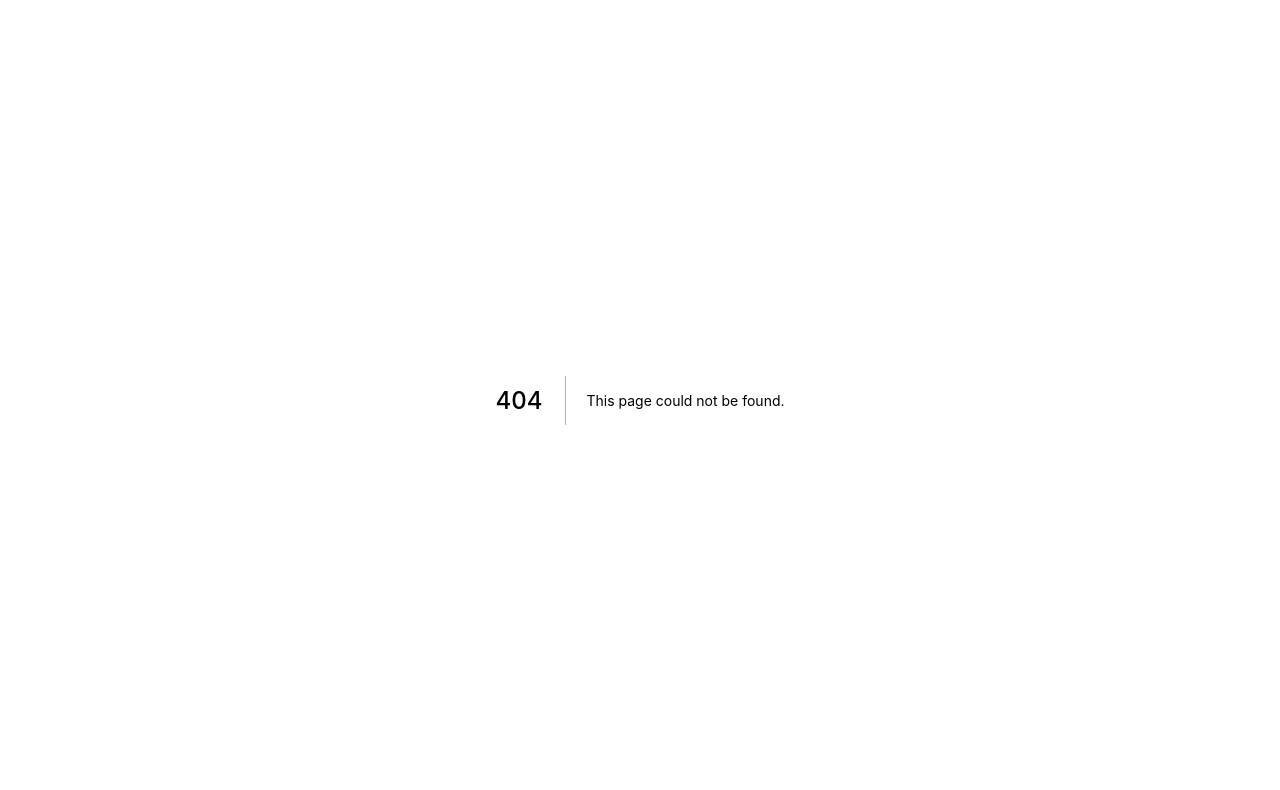
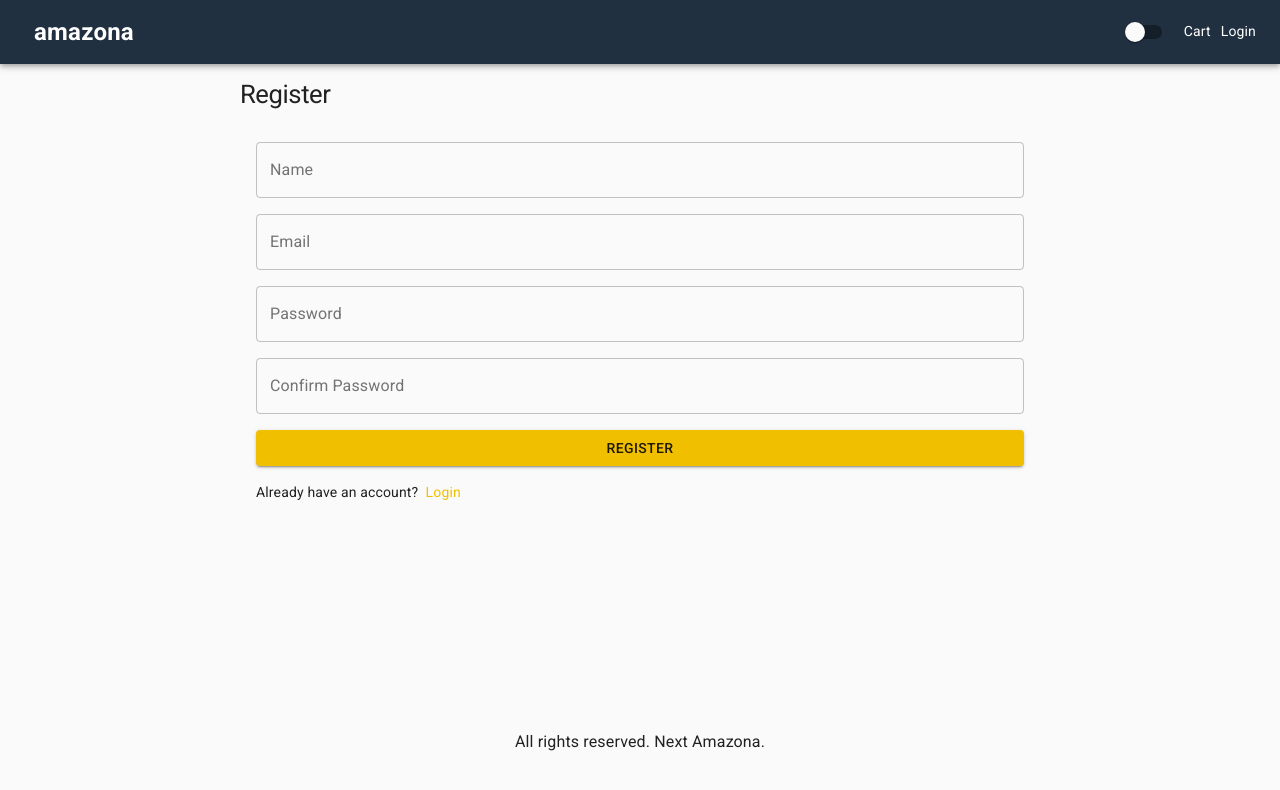
Before and after one commit to navidsotoudeh/next-amazona, a Next.js app: page /register in a window 1280 px wide. Before the commit this address had no page. Shown: the top 790 px of the page. Built offline with nearby package versions, Linux system fonts and the light colour scheme.

Commit message:
Ready to deploy3

```diff
--- /dev/null
+++ b/pages/register.js
@@ -0,0 +1,198 @@
+import {
+  List,
+  ListItem,
+  Typography,
+  TextField,
+  Button,
+  Link,
+} from "@material-ui/core";
+import axios from "axios";
+import { useRouter } from "next/router";
+import NextLink from "next/link";
+import React, { useContext, useEffect } from "react";
+import Layout from "../components/Layout";
+import { Store } from "../utils/Store";
+import useStyles from "../utils/styles";
+import Cookies from "js-cookie";
+import { Controller, useForm } from "react-hook-form";
+import { useSnackbar } from "notistack";
+
+export default function Register() {
+  const {
+    handleSubmit,
+    control,
+    formState: { errors },
+  } = useForm();
+  const { enqueueSnackbar, closeSnackbar } = useSnackbar();
+  const router = useRouter();
+  const { redirect } = router.query;
+  const { state, dispatch } = useContext(Store);
+  const { userInfo } = state;
+  useEffect(() => {
+    if (userInfo) {
+      router.push("/");
+    }
+  }, []);
+
+  const classes = useStyles();
+  const submitHandler = async ({ name, email, password, confirmPassword }) => {
+    closeSnackbar();
+    if (password !== confirmPassword) {
+      enqueueSnackbar("Passwords don't match", { variant: "error" });
+      return;
+    }
+    try {
+      const { data } = await axios.post("/api/users/register", {
+        name,
+        email,
+        password,
+      });
+      dispatch({ type: "USER_LOGIN", payload: data });
+      Cookies.set("userInfo", data);
+      router.push(redirect || "/");
+    } catch (err) {
+      enqueueSnackbar(
+        err.response.data ? err.response.data.message : err.message,
+        { variant: "error" }
+      );
+    }
+  };
+  return (
+    <Layout title="Register">
+      <form onSubmit={handleSubmit(submitHandler)} className={classes.form}>
+        <Typography component="h1" variant="h1">
+          Register
+        </Typography>
+        <List>
+          <ListItem>
+            <Controller
+              name="name"
+              control={control}
+              defaultValue=""
+              rules={{
+                required: true,
+                minLength: 2,
+              }}
+              render={({ field }) => (
+                <TextField
+                  variant="outlined"
+                  fullWidth
+                  id="name"
+                  label="Name"
+                  inputProps={{ type: "name" }}
+                  error={Boolean(errors.name)}
+                  helperText={
+                    errors.name
+                      ? errors.name.type === "minLength"
+                        ? "Name length is more than 1"
+                        : "Name is required"
+                      : ""
+                  }
+                  {...field}
+                />
+              )}
+            />
+          </ListItem>
+          <ListItem>
+            <Controller
+              name="email"
+              control={control}
+              defaultValue=""
+              rules={{
+                required: true,
+                pattern: /^[a-z0-9._%+-]+@[a-z0-9.-]+\.[a-z]{2,4}$/,
+              }}
+              render={({ field }) => (
+                <TextField
+                  variant="outlined"
+                  fullWidth
+                  id="email"
+                  label="Email"
+                  inputProps={{ type: "email" }}
+                  error={Boolean(errors.email)}
+                  helperText={
+                    errors.email
+                      ? errors.email.type === "pattern"
+                        ? "Email is not valid"
+                        : "Email is required"
+                      : ""
+                  }
+                  {...field}
+                />
+              )}
+            />
+          </ListItem>
+          <ListItem>
+            <Controller
+              name="password"
+              control={control}
+              defaultValue=""
+              rules={{
+                required: true,
+                minLength: 6,
+              }}
+              render={({ field }) => (
+                <TextField
+                  variant="outlined"
+                  fullWidth
+                  id="password"
+                  label="Password"
+                  inputProps={{ type: "password" }}
+                  error={Boolean(errors.password)}
+                  helperText={
+                    errors.password
+                      ? errors.password.type === "minLength"
+                        ? "Password length is more than 5"
+                        : "Password is required"
+                      : ""
+                  }
+                  {...field}
+                />
+              )}
+            />
+          </ListItem>
+          <ListItem>
+            <Controller
+              name="confirmPassword"
+              control={control}
+              defaultValue=""
+              rules={{
+                required: true,
+                minLength: 6,
+              }}
+              render={({ field }) => (
+                <TextField
+                  variant="outlined"
+                  fullWidth
+                  id="confirmPassword"
+                  label="Confirm Password"
+                  inputProps={{ type: "password" }}
+                  error={Boolean(errors.confirmPassword)}
+                  helperText={
+                    errors.confirmPassword
+                      ? errors.confirmPassword.type === "minLength"
+                        ? "Confirm Password length is more than 5"
+                        : "Confirm  Password is required"
+                      : ""
+                  }
+                  {...field}
+                />
+              )}
+            />
+          </ListItem>
+          <ListItem>
+            <Button variant="contained" type="submit" fullWidth color="primary">
+              Register
+            </Button>
+          </ListItem>
+          <ListItem>
+            Already have an account? &nbsp;
+            <NextLink href={`/login?redirect=${redirect || "/"}`} passHref>
+              <Link>Login</Link>
+            </NextLink>
+          </ListItem>
+        </List>
+      </form>
+    </Layout>
+  );
+}
```
Also changed, not shown: pages/api/products/[id].js (added, +14 -0 lines), 1 other file (tests, documents, lock files or other folders).
